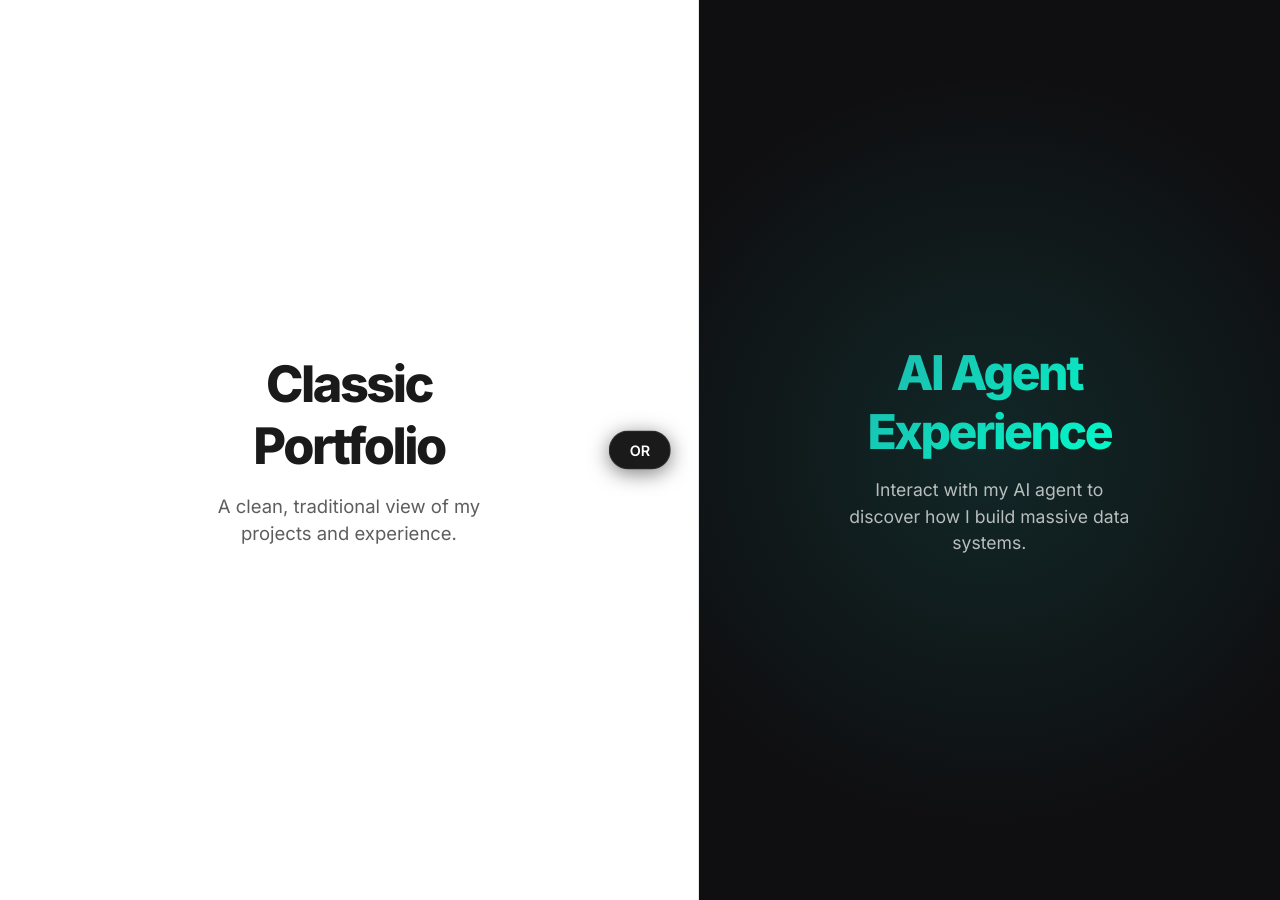
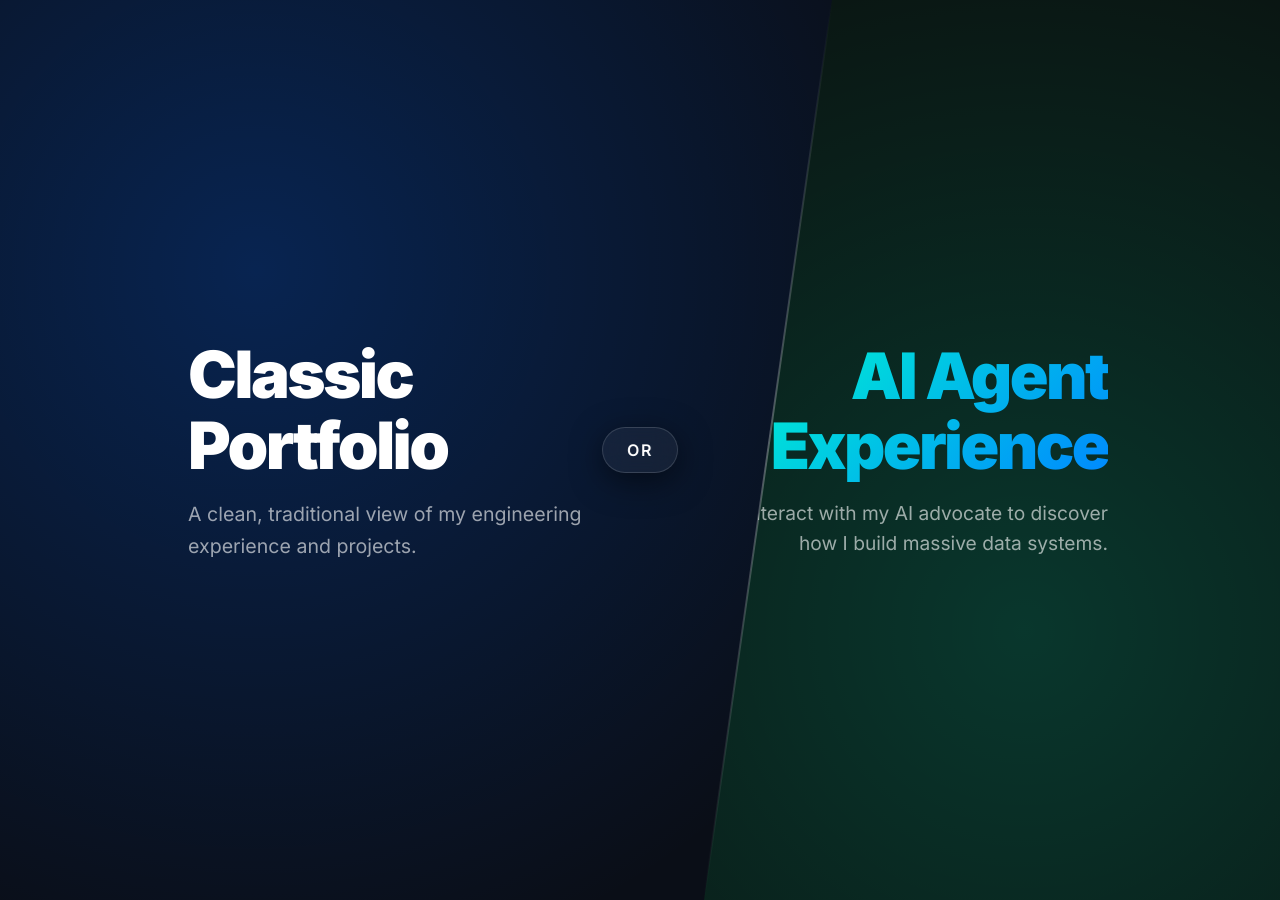
Before and after one commit to pavan-badempet/pavan-badempet.github.io, a Jekyll site: the page built from index.html, in a window 1280 px wide. Built offline with Jekyll 4.4.1, drawn with Linux system fonts in a browser that asks for light colours.

Commit message:
feat: premium UI upgrade with diagonal gateway and glassmorphism

```diff
--- a/_layouts/gateway.html
+++ b/_layouts/gateway.html
@@ -5,7 +5,7 @@
   <meta name="viewport" content="width=device-width, initial-scale=1.0">
   <title>Pavan Badempet | Choose Your Experience</title>
   <style>
-    @import url('https://fonts.googleapis.com/css2?family=Inter:wght@400;600;800&display=swap');
+    @import url('https://fonts.googleapis.com/css2?family=Inter:wght@400;600;900&display=swap');
 
     * {
       box-sizing: border-box;
@@ -17,122 +17,215 @@
       height: 100%;
       font-family: 'Inter', sans-serif;
       overflow: hidden;
-      background-color: #0f0f11;
+      background-color: #050505;
       color: #fff;
     }
 
     .gateway-container {
-      display: flex;
+      position: relative;
       width: 100vw;
       height: 100vh;
       overflow: hidden;
     }
 
+    /* Shared styles for both sides */
     .gateway-side {
-      flex: 1;
+      position: absolute;
+      top: 0;
+      left: 0;
+      width: 100%;
+      height: 100%;
       display: flex;
       flex-direction: column;
       justify-content: center;
-      align-items: center;
       text-decoration: none;
       color: inherit;
-      position: relative;
-      transition: flex 0.6s cubic-bezier(0.16, 1, 0.3, 1), transform 0.6s cubic-bezier(0.16, 1, 0.3, 1);
-      cursor: pointer;
+      transition: clip-path 0.7s cubic-bezier(0.16, 1, 0.3, 1), transform 0.7s cubic-bezier(0.16, 1, 0.3, 1);
     }
 
-    .gateway-side:hover {
-      flex: 1.2;
+    /* Left Side: Classic */
+    .classic-side {
+      background: #0a0e17;
+      background-image: radial-gradient(circle at 20% 30%, rgba(0, 102, 255, 0.15) 0%, transparent 60%);
+      z-index: 1;
+      align-items: flex-start;
+      padding-left: 15vw;
     }
 
-    .gateway-side:hover .gateway-content {
-      transform: scale(1.05);
+    /* Right Side: Agent */
+    .agent-side {
+      background: #0a1411;
+      background-image: radial-gradient(circle at 80% 70%, rgba(0, 255, 204, 0.15) 0%, transparent 60%);
+      z-index: 2;
+      align-items: flex-end;
+      padding-right: 15vw;
+      /* Default split */
+      clip-path: polygon(55% 0, 100% 0, 100% 100%, 45% 100%);
     }
 
-    .classic-side {
-      background: #ffffff;
-      color: #1a1a1a;
-      border-right: 1px solid rgba(0,0,0,0.1);
+    /* Content styling */
+    .gateway-content {
+      z-index: 3;
+      transition: transform 0.7s cubic-bezier(0.16, 1, 0.3, 1);
+      max-width: 400px;
     }
 
-    .agent-side {
-      background: #0f0f11;
-      background-image: radial-gradient(circle at center, rgba(32, 178, 170, 0.15) 0%, transparent 70%);
-      color: #ffffff;
+    .classic-side .gateway-content {
+      transform: translateX(-20px);
     }
 
-    .gateway-content {
-      text-align: center;
-      z-index: 2;
-      transition: transform 0.6s cubic-bezier(0.16, 1, 0.3, 1);
+    .agent-side .gateway-content {
+      text-align: right;
+      transform: translateX(20px);
     }
 
     .gateway-title {
-      font-size: 3rem;
-      font-weight: 800;
+      font-size: 4rem;
+      font-weight: 900;
+      line-height: 1.1;
       margin-bottom: 1rem;
-      letter-spacing: -0.05em;
+      letter-spacing: -0.04em;
     }
 
     .gateway-desc {
-      font-size: 1.1rem;
-      opacity: 0.7;
-      max-width: 300px;
-      margin: 0 auto;
-      line-height: 1.5;
+      font-size: 1.2rem;
+      opacity: 0.6;
+      line-height: 1.6;
+    }
+
+    .classic-title {
+      color: #fff;
     }
 
     .agent-title {
-      background: linear-gradient(135deg, #20b2aa, #00ffcc);
+      background: linear-gradient(135deg, #00ffcc, #0088ff);
       -webkit-background-clip: text;
       -webkit-text-fill-color: transparent;
     }
 
-    /* Center Badge */
+    /* Hover Effects */
+    /* When Classic is hovered, push Agent right */
+    .classic-side:hover {
+      background-image: radial-gradient(circle at 20% 30%, rgba(0, 102, 255, 0.25) 0%, transparent 60%);
+    }
+    .classic-side:hover ~ .agent-side {
+      clip-path: polygon(65% 0, 100% 0, 100% 100%, 55% 100%);
+    }
+    .classic-side:hover .gateway-content {
+      transform: translateX(0px) scale(1.02);
+    }
+
+    /* When Agent is hovered, pull Agent left */
+    .agent-side:hover {
+      clip-path: polygon(45% 0, 100% 0, 100% 100%, 35% 100%);
+      background-image: radial-gradient(circle at 80% 70%, rgba(0, 255, 204, 0.25) 0%, transparent 60%);
+    }
+    .agent-side:hover .gateway-content {
+      transform: translateX(0px) scale(1.02);
+    }
+
+    /* Center Badge (Glassmorphism) */
     .gateway-badge {
       position: absolute;
       top: 50%;
       left: 50%;
       transform: translate(-50%, -50%);
-      background: #1a1a1a;
+      background: rgba(255, 255, 255, 0.05);
+      backdrop-filter: blur(12px);
+      -webkit-backdrop-filter: blur(12px);
       color: #fff;
-      padding: 10px 20px;
-      border-radius: 30px;
+      padding: 12px 24px;
+      border-radius: 50px;
       font-weight: 600;
-      font-size: 0.9rem;
+      font-size: 1rem;
+      letter-spacing: 0.1em;
       z-index: 10;
-      border: 1px solid rgba(255,255,255,0.1);
+      border: 1px solid rgba(255,255,255,0.15);
       pointer-events: none;
-      box-shadow: 0 4px 20px rgba(0,0,0,0.5);
+      box-shadow: 0 8px 32px rgba(0,0,0,0.5);
+    }
+
+    /* Divider line mimicking a laser */
+    .laser-divider {
+      position: absolute;
+      top: 0;
+      left: 0;
+      width: 100%;
+      height: 100%;
+      z-index: 3;
+      pointer-events: none;
+      /* Default line */
+      clip-path: polygon(calc(55% - 1px) 0, calc(55% + 1px) 0, calc(45% + 1px) 100%, calc(45% - 1px) 100%);
+      background: linear-gradient(180deg, transparent, rgba(255,255,255,0.3), transparent);
+      transition: clip-path 0.7s cubic-bezier(0.16, 1, 0.3, 1);
+    }
+
+    .classic-side:hover ~ .laser-divider {
+      clip-path: polygon(calc(65% - 1px) 0, calc(65% + 1px) 0, calc(55% + 1px) 100%, calc(55% - 1px) 100%);
+    }
+
+    .agent-side:hover ~ .laser-divider {
+      clip-path: polygon(calc(45% - 1px) 0, calc(45% + 1px) 0, calc(35% + 1px) 100%, calc(35% - 1px) 100%);
     }
 
     @media (max-width: 768px) {
-      .gateway-container {
-        flex-direction: column;
+      .classic-side {
+        padding-left: 20px;
+        align-items: center;
       }
-      .classic-side {
-        border-right: none;
-        border-bottom: 1px solid rgba(0,0,0,0.1);
+      .agent-side {
+        padding-right: 20px;
+        align-items: center;
+        /* Horizontal split on mobile */
+        clip-path: polygon(0 55%, 100% 45%, 100% 100%, 0 100%);
       }
-      .gateway-title { font-size: 2.2rem; }
+      .classic-side .gateway-content {
+        transform: translateY(-20px);
+        text-align: center;
+      }
+      .agent-side .gateway-content {
+        transform: translateY(20px);
+        text-align: center;
+      }
+      .laser-divider {
+        clip-path: polygon(0 calc(55% - 1px), 100% calc(45% - 1px), 100% calc(45% + 1px), 0 calc(55% + 1px));
+      }
+      /* Hover states for mobile */
+      .classic-side:hover ~ .agent-side {
+        clip-path: polygon(0 65%, 100% 55%, 100% 100%, 0 100%);
+      }
+      .classic-side:hover ~ .laser-divider {
+        clip-path: polygon(0 calc(65% - 1px), 100% calc(55% - 1px), 100% calc(55% + 1px), 0 calc(65% + 1px));
+      }
+      .agent-side:hover {
+        clip-path: polygon(0 45%, 100% 35%, 100% 100%, 0 100%);
+      }
+      .agent-side:hover ~ .laser-divider {
+        clip-path: polygon(0 calc(45% - 1px), 100% calc(35% - 1px), 100% calc(35% + 1px), 0 calc(45% + 1px));
+      }
+      .gateway-title { font-size: 3rem; }
     }
   </style>
 </head>
 <body>
-  <div class="gateway-badge">OR</div>
   <div class="gateway-container">
     <a href="{{ '/classic/' | relative_url }}" class="gateway-side classic-side">
       <div class="gateway-content">
-        <h2 class="gateway-title">Classic<br>Portfolio</h2>
-        <p class="gateway-desc">A clean, traditional view of my projects and experience.</p>
+        <h2 class="gateway-title classic-title">Classic<br>Portfolio</h2>
+        <p class="gateway-desc">A clean, traditional view of my engineering experience and projects.</p>
       </div>
     </a>
+
     <a href="{{ '/agent/' | relative_url }}" class="gateway-side agent-side">
       <div class="gateway-content">
         <h2 class="gateway-title agent-title">AI Agent<br>Experience</h2>
-        <p class="gateway-desc">Interact with my AI agent to discover how I build massive data systems.</p>
+        <p class="gateway-desc">Interact with my AI advocate to discover how I build massive data systems.</p>
       </div>
     </a>
+
+    <!-- Visual divider and badge -->
+    <div class="laser-divider"></div>
+    <div class="gateway-badge">OR</div>
   </div>
 </body>
 </html>
```
Also changed, not shown: _layouts/agent.html (+70 -30 lines).
